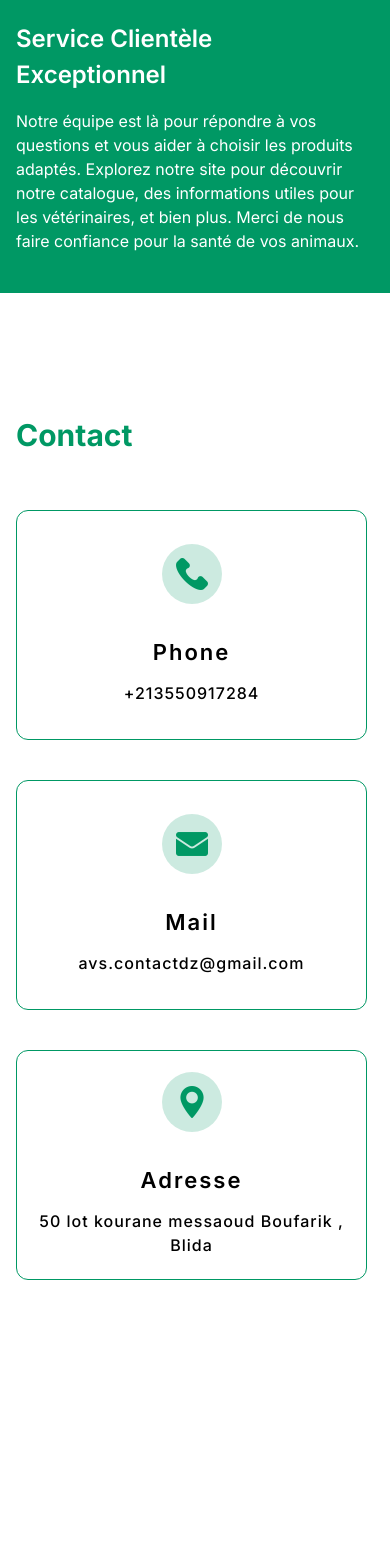
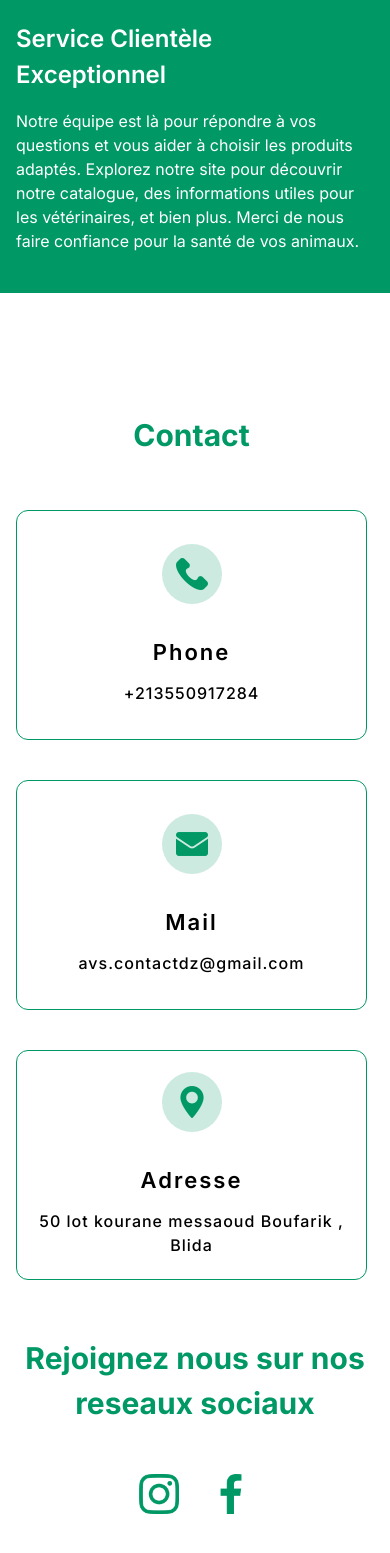
Before and after one commit to wassim-mouloud/eurl-avs, a React (Create React App) app: page / in a window 390 px wide. Shown: the part 1769-3322 px from the top of the page. Before the commit the page ends 3089 px from the top, so only its background shows below. Built offline with nearby package versions, Linux system fonts and the light colour scheme; no server answers; the database is empty.

Commit message:
social media

```diff
--- a/src/components/Contact.jsx
+++ b/src/components/Contact.jsx
@@ -5,7 +5,7 @@ function Contact() {
   return (
     <div id='Contact' className='flex items-center w-screen px-4 py-10 mt-20 bg-white lg:justify-center lg:px-0' >
         <div className='flex flex-col gap-3 lg:w-[970px] xl:w-[1200px]' >
-            <h1 className='font-bold text-[#009864] text-[30px] sm:text-[32px] md:text-[36px] lg:text-[40px] mb-10' >Contact</h1>
+            <h1 className='text-center lg:text-left font-bold text-[#009864] text-[30px] sm:text-[32px] md:text-[36px] lg:text-[40px] mb-10' >Contact</h1>
             <div className='grid grid-cols-1 gap-10 md:gap-[70px] md:grid-cols-2 lg:grid-cols-3' >
                 <ContactCard img='phone' title='Phone' detail='+213550917284' />
                 <ContactCard img='mail' title='Mail' detail='avs.contactdz@gmail.com' href="mailto: avs.contactdz@gmail.com" />
--- a/src/components/Hero.jsx
+++ b/src/components/Hero.jsx
@@ -39,7 +39,7 @@ function Hero() {
           Algerian Veterinary services : <span className="text-[#17a841]" > Toujours</span > au service de la <span className="text-[#17a841]" >profession</span>
           </motion.h1>
           <motion.p className="text-center  lg:text-left text-[#2F4858] text-[12px] md:text-[16px] lg:text-[16px]  font-normal ">
-               Chez AVS nous sommes passionnés par la santé et le bien-être des animaux. Nous sommes fiers d'être votre partenaire de confiance en matière de distribution de médicaments vétérinaires de qualité supérieure. Notre engagement envers la santé animale et notre expérience de 25 ans font de nous un acteur clé dans le marché vétérinaire Algérien .
+               Chez AVS nous sommes passionnés par la santé et le bien-être des animaux. Nous sommes fiers d'être votre partenaire de confiance en matière de distribution de médicaments vétérinaires de qualité supérieure. Notre engagement envers la santé animale et notre expérience de 25 ans font de nous un acteur clé du marché vétérinaire Algérien .
           </motion.p>
         </motion.div>
         <motion.img
--- /dev/null
+++ b/src/components/SocialMedia.jsx
@@ -0,0 +1,15 @@
+import React from 'react'
+
+function SocialMedia() {
+  return (
+    <div className='flex flex-col items-center justify-center gap-2 py-4' >
+        <h1 className='text-center lg:text-left font-bold text-[#009864] text-[30px] sm:text-[32px] md:text-[36px] lg:text-[40px] mb-10' >Rejoignez nous sur nos reseaux sociaux</h1>
+        <div className='flex gap-8 pb-[50px]' >
+            <a href="https://www.instagram.com/avs.vet?igshid=MzMyNGUyNmU2YQ%3D%3D" target='_blank' ><img src="/images/insta.png" alt="" className='w-10 lg:w-16' /></a>
+            <a href="https://www.facebook.com/profile.php?id=100094833490860&mibextid=LQQJ4d" target='_blank' ><img src="/images/facebook.png" alt="" className='w-10 lg:w-16' /></a>
+        </div>
+    </div>
+  )
+}
+
+export default SocialMedia
--- a/src/pages/MainPage.jsx
+++ b/src/pages/MainPage.jsx
@@ -4,6 +4,7 @@ import Hero from '../components/Hero'
 import ProduitsUne from '../components/ProduitsUne'
 import Why from '../components/Why'
 import Contact from '../components/Contact'
+import SocialMedia from '../components/SocialMedia'
 
 function MainPage({openNav, setOpenNav}) {
 
@@ -14,6 +15,7 @@ function MainPage({openNav, setOpenNav}) {
         <Hero/>
         <Why/>
         <Contact/>
+        <SocialMedia/>
     </div>
   )
 }
```
Also changed, not shown: public/images/facebook.png (added), public/images/insta.png (added).
